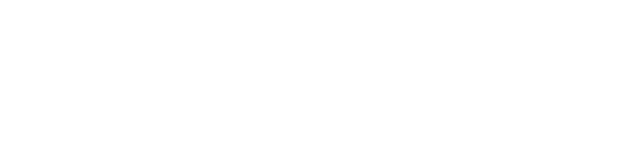
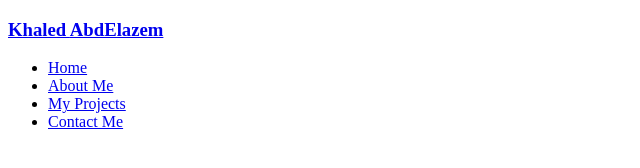
Before and after one commit to KhaledAbdElazem/My_Portfolio, a plain HTML site: page index.html in a window 1280 px wide. Shown: the whole page, without its empty margins (0-640 px from the left). Drawn offline with Linux system fonts and the light colour scheme.

Commit message:
modified

```diff
--- a/index.html
+++ b/index.html
@@ -6,6 +6,17 @@
     <title>Khaled-AbdElazem</title>
   </head>
   <body>
+    <header>
+        <h3><a href="#">Khaled <Span>AbdElazem</Span></a></h3>
+        <nav>
+            <ul>
+                <li><a href="#">Home</a></li>
+                <li><a href="#">About Me</a></li>
+                <li><a href="#">My Projects</a></li>
+                <li><a href="#">Contact Me</a></li>
+            </ul>
+        </nav>
+    </header>
     <script src="js/script.js"></script>
   </body>
 </html>
```
